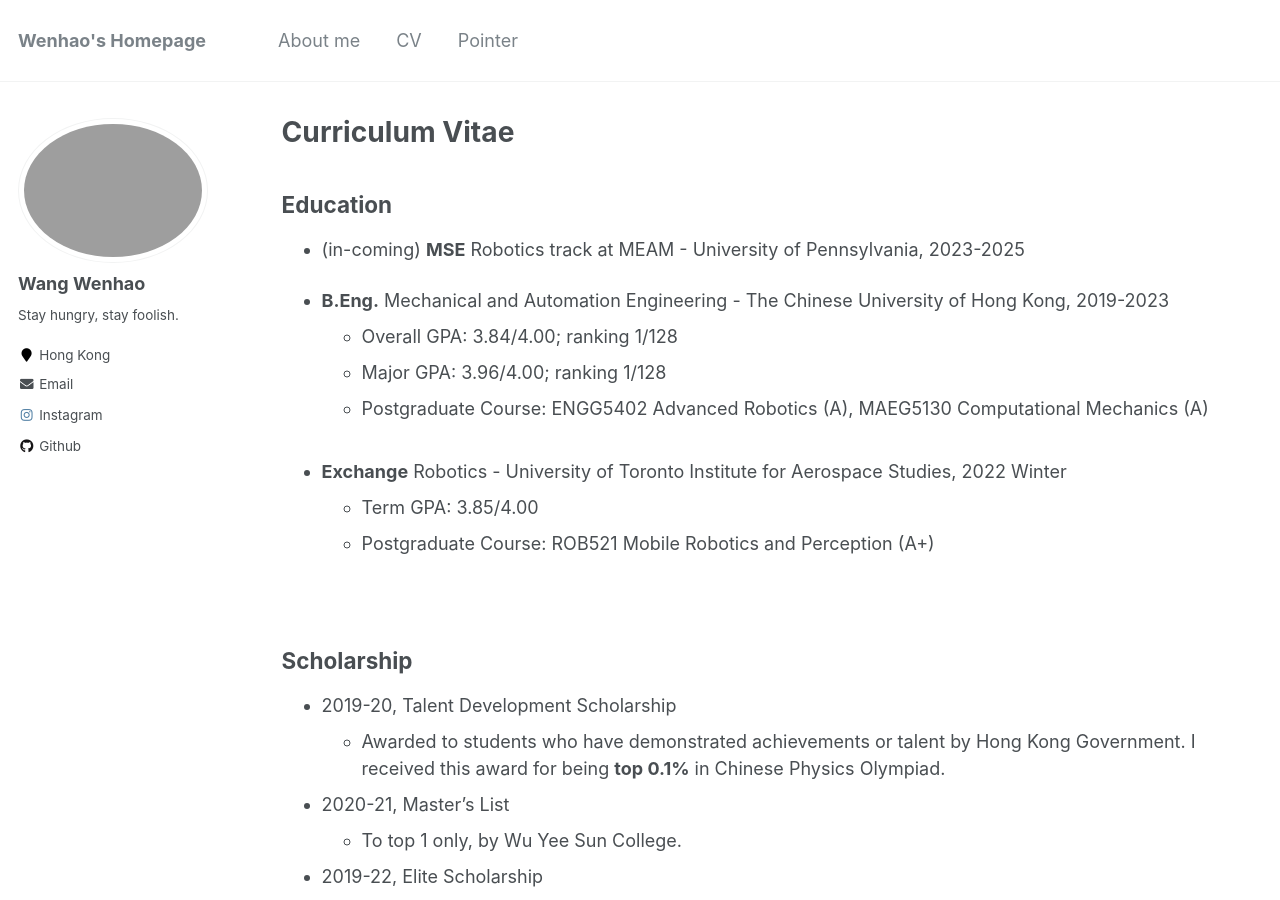
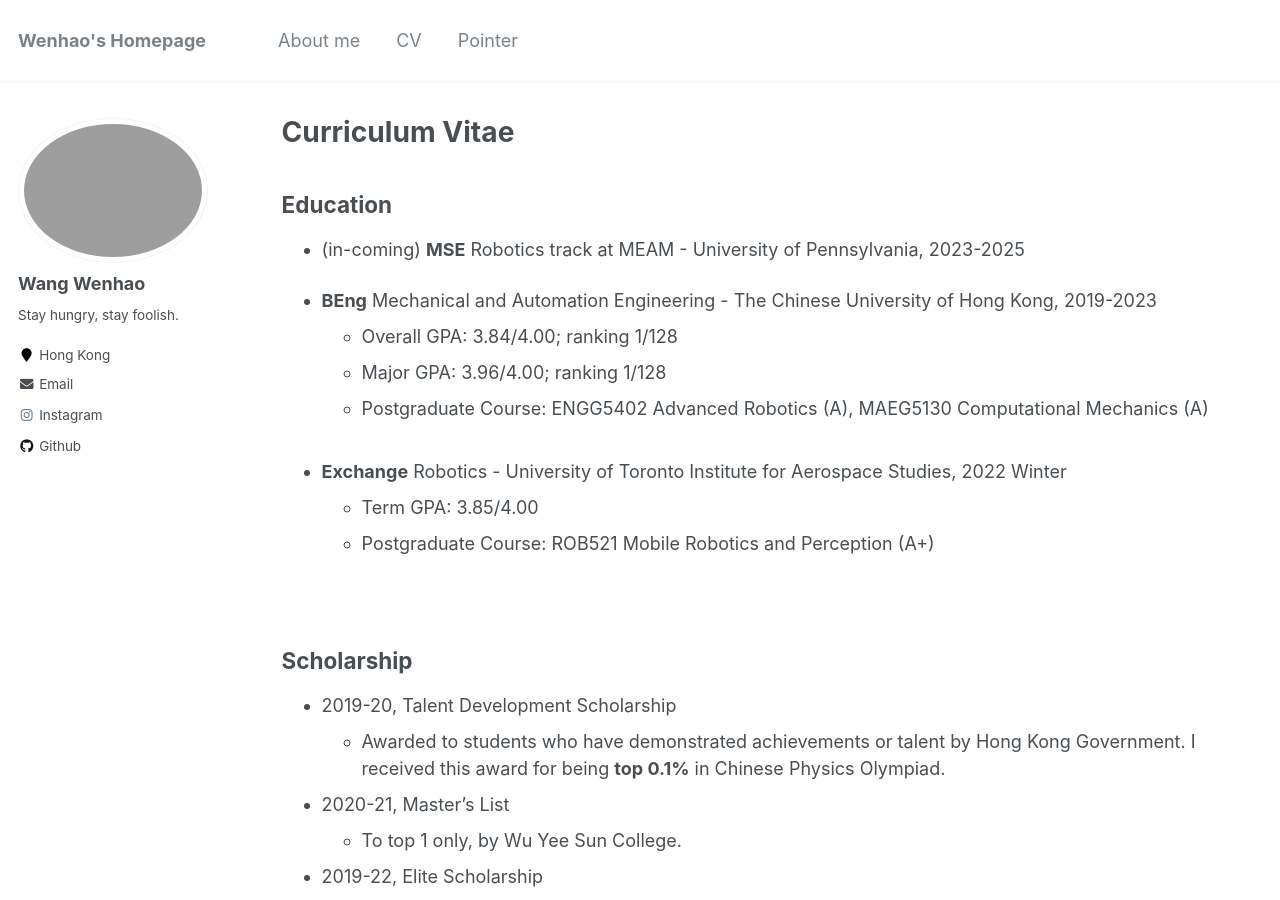
Before and after one commit to Hao-Starrr/Hao-Starrr.github.io, a Jekyll site: the page built from _pages/cv.md, in a window 1280 px wide and 900 px high. Built offline with Jekyll 4.4.1, drawn with Linux system fonts in a browser that asks for light colours.

Commit message:
Update cv.md

```diff
--- a/_pages/cv.md
+++ b/_pages/cv.md
@@ -17,7 +17,7 @@
 * (in-coming) **MSE** Robotics track at MEAM - University of Pennsylvania, 2023-2025
 <br />
 
-* **B.Eng.** Mechanical and Automation Engineering - The Chinese University of Hong Kong, 2019-2023
+* **BEng** Mechanical and Automation Engineering - The Chinese University of Hong Kong, 2019-2023
   * Overall GPA: 3.84/4.00; ranking 1/128
   * Major GPA: 3.96/4.00; ranking 1/128
   * Postgraduate Course: ENGG5402 Advanced Robotics (A), MAEG5130 Computational Mechanics (A)
```
